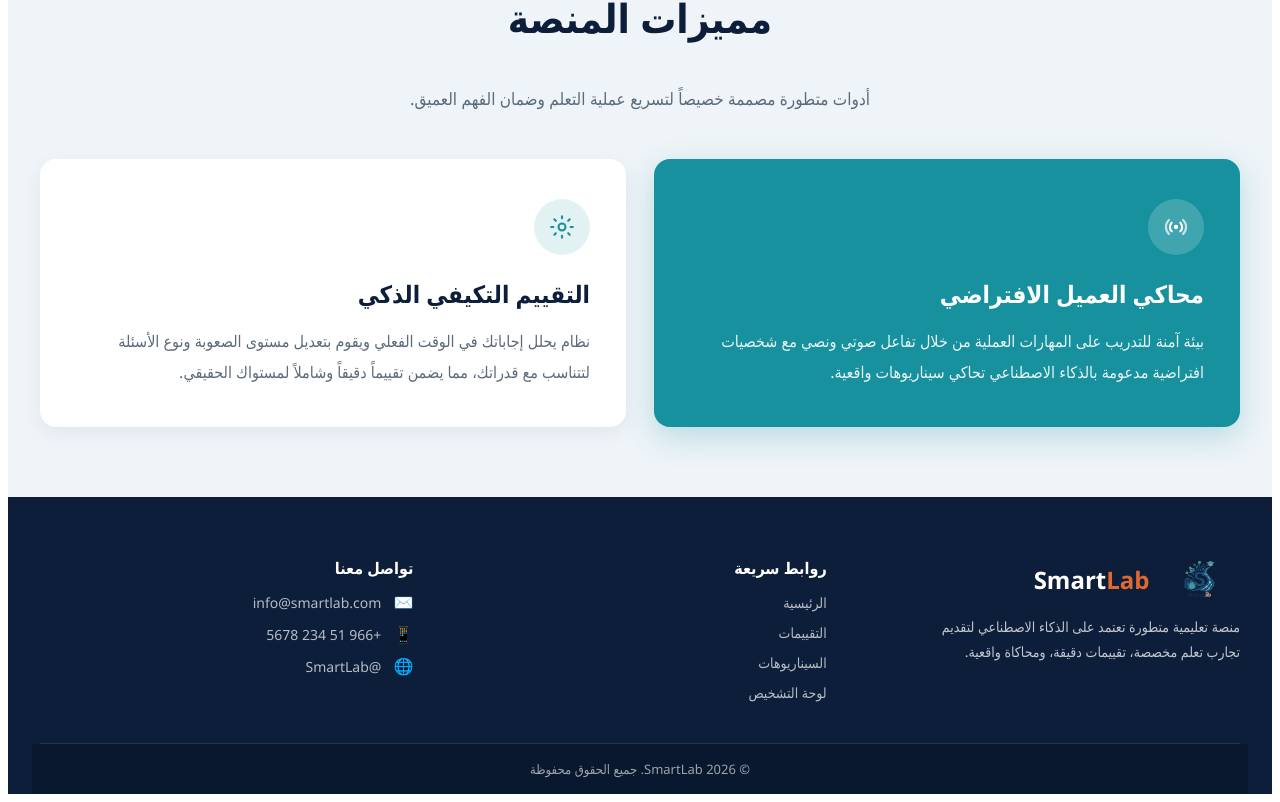
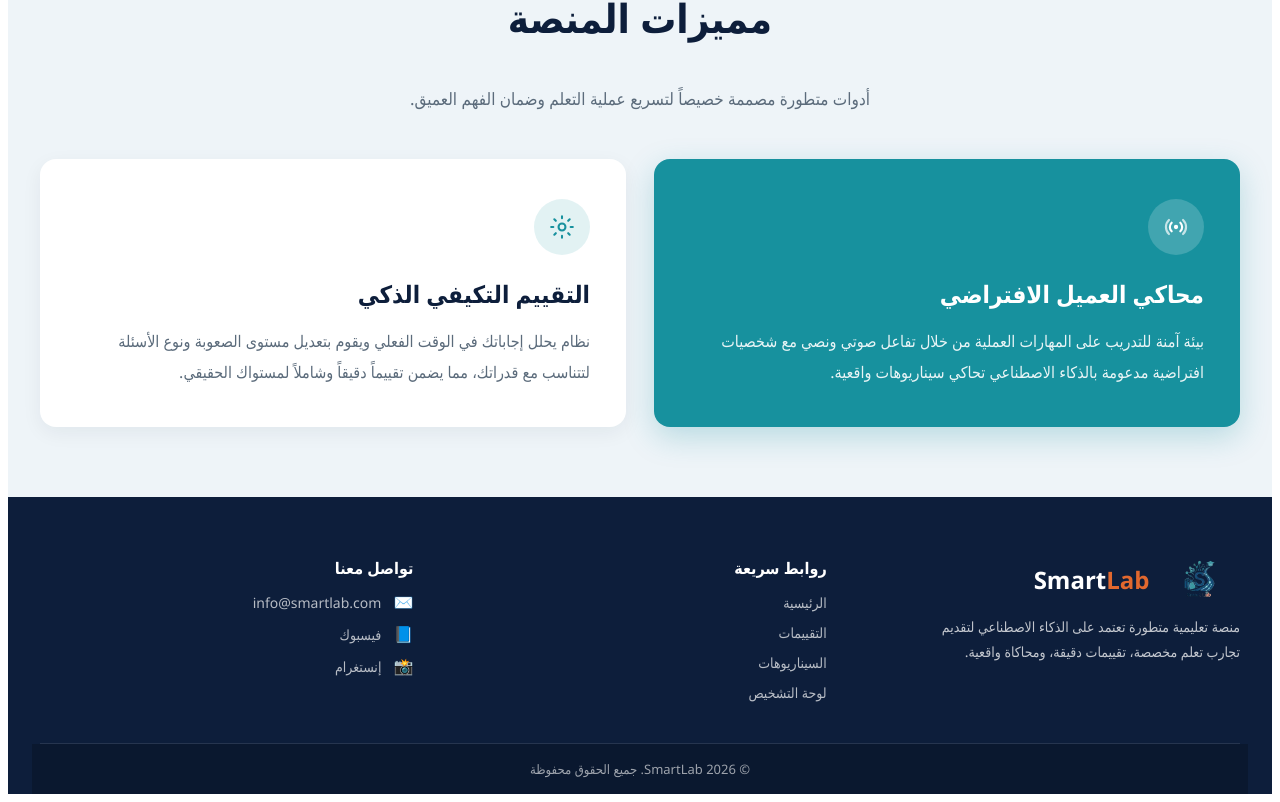
Before and after one commit to Alaa0011908/smartlab-full, a Next.js app: page / in a window 1280 px wide. Shown: the part 1122-1924 px from the top of the page. Built offline with nearby package versions, Linux system fonts and the light colour scheme.

Commit message:
Update Footer.js

```diff
--- a/components/Footer.js
+++ b/components/Footer.js
@@ -1,7 +1,6 @@
 // components/Footer.js
 import React from 'react';
 import Link from 'next/link';
-import Image from 'next/image';
 
 const COLORS = {
   teal: "#17919e",
@@ -107,7 +106,7 @@ export default function Footer() {
           </ul>
         </div>
 
-        {/* القسم 3: تواصل معنا */}
+        {/* ✅ القسم 3: تواصل معنا (تم التعديل) */}
         <div style={styles.footerCol}>
           <h4 style={styles.footerHeading}>تواصل معنا</h4>
           <ul style={styles.footerContactList}>
@@ -118,14 +117,16 @@ export default function Footer() {
               </a>
             </li>
             <li style={styles.footerContactItem}>
-              <span style={styles.footerContactIcon}>📱</span>
-              <a href="tel:+966512345678" style={styles.footerContactLink} onMouseEnter={(e) => e.currentTarget.style.color = COLORS.white} onMouseLeave={(e) => e.currentTarget.style.color = "rgba(255,255,255,0.7)"}>
-                +966 51 234 5678
+              <span style={styles.footerContactIcon}>📘</span>
+              <a href="https://facebook.com/smartlab" target="_blank" rel="noopener noreferrer" style={styles.footerContactLink} onMouseEnter={(e) => e.currentTarget.style.color = COLORS.white} onMouseLeave={(e) => e.currentTarget.style.color = "rgba(255,255,255,0.7)"}>
+                فيسبوك
               </a>
             </li>
             <li style={styles.footerContactItem}>
-              <span style={styles.footerContactIcon}>🌐</span>
-              <span style={styles.footerContactLink}>@SmartLab</span>
+              <span style={styles.footerContactIcon}>📸</span>
+              <a href="https://instagram.com/smartlab" target="_blank" rel="noopener noreferrer" style={styles.footerContactLink} onMouseEnter={(e) => e.currentTarget.style.color = COLORS.white} onMouseLeave={(e) => e.currentTarget.style.color = "rgba(255,255,255,0.7)"}>
+                إنستغرام
+              </a>
             </li>
           </ul>
         </div>
```
